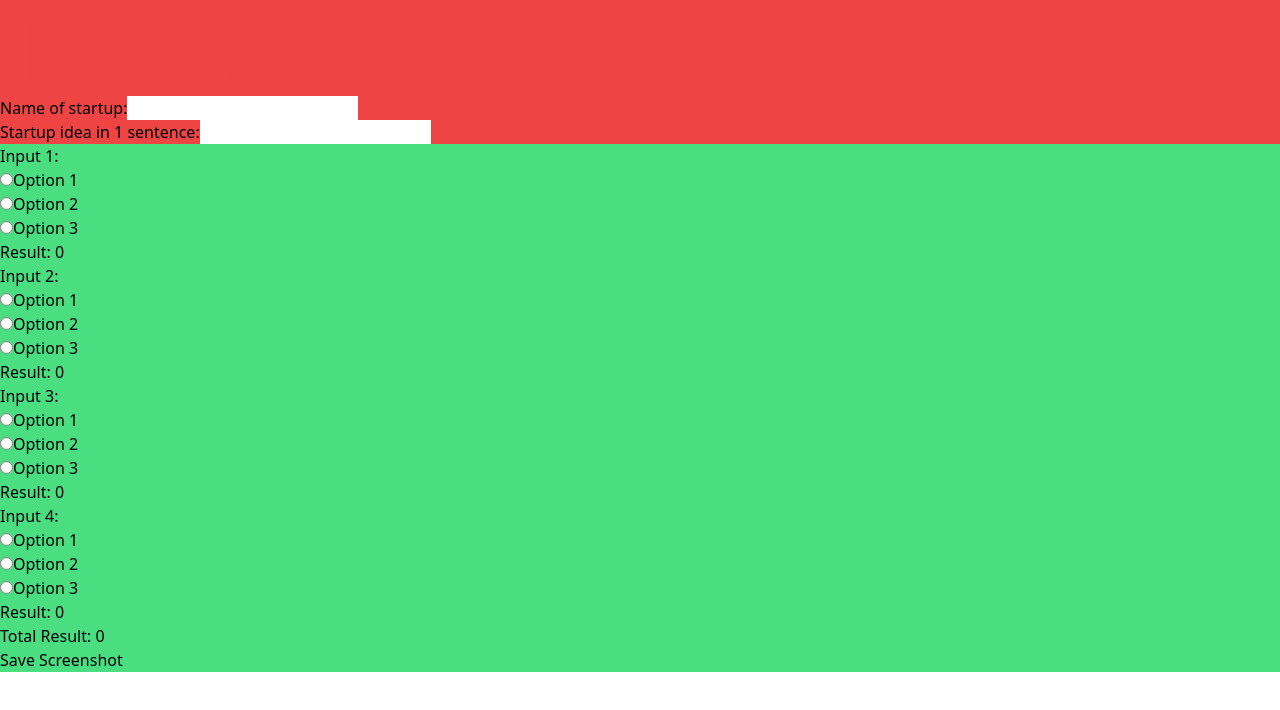
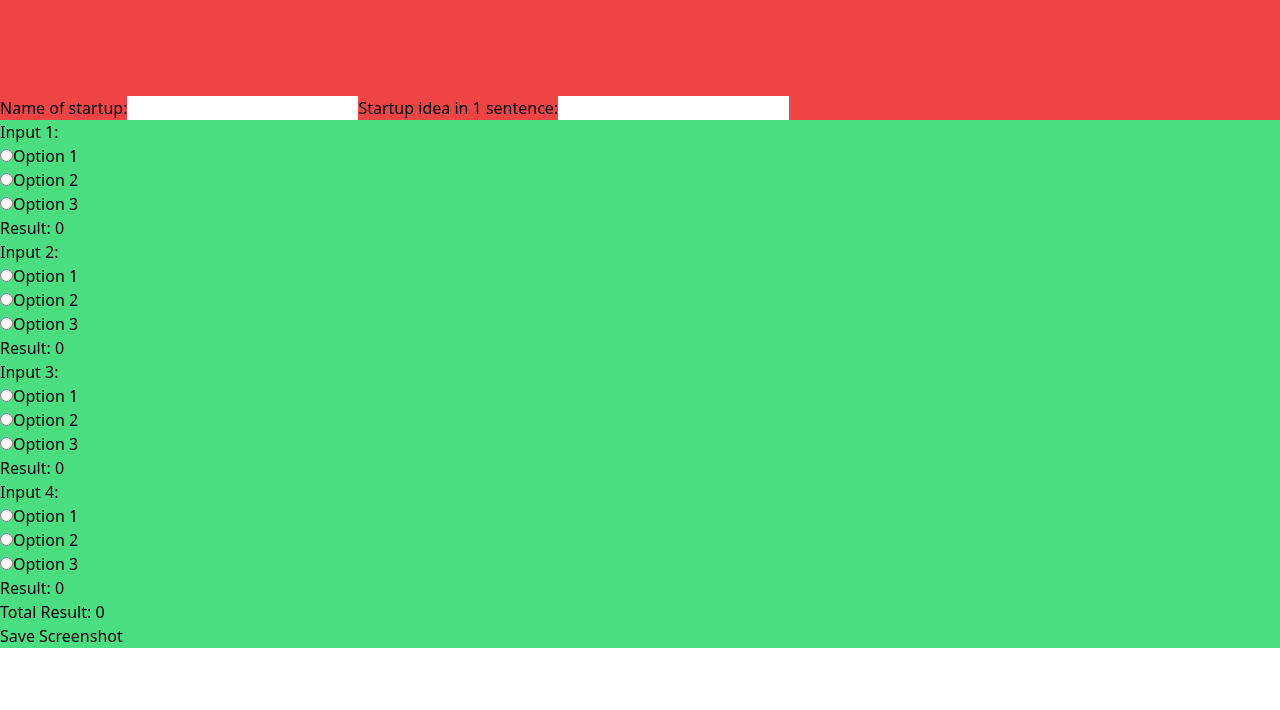
Before and after one commit to brntsllvn/brntsllvn.github.io, a React (Create React App) app: page /calculator-is-my-startup-viable in a window 1280 px wide. Shown: the top 710 px of the page. Built offline with nearby package versions, Linux system fonts and the light colour scheme.

Commit message:
fix screenshot

```diff
--- a/src/components/ViableStartupCalculator.tsx
+++ b/src/components/ViableStartupCalculator.tsx
@@ -1,5 +1,5 @@
-import React, { useState } from "react";
-import html2canvas from "html2canvas";
+import React, { useState, useRef } from "react";
+import * as htmlToImage from "html-to-image";
 
 enum RadioValue {
   Option1 = "option1",
@@ -73,20 +73,21 @@ const InputWithRadioButtons: React.FC<InputProps> = ({
 
 const ViableStartupCalculator: React.FC = () => {
   const [inputResults, setInputResults] = useState<number[]>([0, 0, 0, 0]);
-  const [totalResult, setTotalResult] = useState<number>(0);
+  const screenshotRef = useRef(null);
 
   const handleScreenshotDownload = async () => {
-    const body = document.body;
-    const screenshotTarget = body ? body : document.documentElement;
-
-    if (screenshotTarget) {
-      const canvas = await html2canvas(screenshotTarget);
-      const imgData = canvas.toDataURL("image/png");
-
-      const a = document.createElement("a");
-      a.href = imgData;
-      a.download = "screenshot.png";
-      a.click();
+    if (screenshotRef.current) {
+      try {
+        const dataUrl = await htmlToImage.toPng(screenshotRef.current);
+        const link = document.createElement("a");
+        link.href = dataUrl;
+        link.download = "screenshot.png";
+        document.body.appendChild(link);
+        link.click();
+        document.body.removeChild(link);
+      } catch (error) {
+        console.error("Failed to download the screenshot:", error);
+      }
     }
   };
 
@@ -96,39 +97,28 @@ const ViableStartupCalculator: React.FC = () => {
       newResults[index] = result;
       return newResults;
     });
-
-    // Recompute the total result whenever any input result changes
-    const newTotalResult = inputResults.reduce(
-      (total, result) => total * result,
-      1
-    );
-    setTotalResult(newTotalResult);
   };
 
   const calculateTotalResult = () => {
     return inputResults.reduce((total, result) => total * result, 1);
   };
 
+  const totalResult = calculateTotalResult();
+
   return (
     <div
-      className={`bg-${
-        calculateTotalResult() > 0 ? "green" : "red"
-      }-500 mt-100`}
+      className={`bg-${totalResult > 0 ? "blue" : "red"}-500 mt-100`}
+      ref={screenshotRef}
     >
-      <div>
-        <div>
-          <div className="text-red-500 text-8xl">TechvBlogs</div>
+      <h1 className="text-red-500 text-8xl">TechvBlogs</h1>
       <label>
         Name of startup:
         <input type="text" />
       </label>
-        </div>
-        <div>
       <label>
         Startup idea in 1 sentence:
         <input type="text" />
       </label>
-        </div>
       <div className="bg-green-400">
         <InputWithRadioButtons
           label="Input 1:"
@@ -146,9 +136,8 @@ const ViableStartupCalculator: React.FC = () => {
           label="Input 4:"
           onResultChange={(result) => handleInputResultChange(3, result)}
         />
-          <div>Total Result: {calculateTotalResult()}</div>
+        <div>Total Result: {totalResult}</div>
         <button onClick={handleScreenshotDownload}>Save Screenshot</button>
-        </div>
       </div>
     </div>
   );
```
Also changed, not shown: package.json (+7 -7 lines), 1 other file (tests, documents, lock files or other folders). Lines whose indentation alone changed are shown as unchanged.
